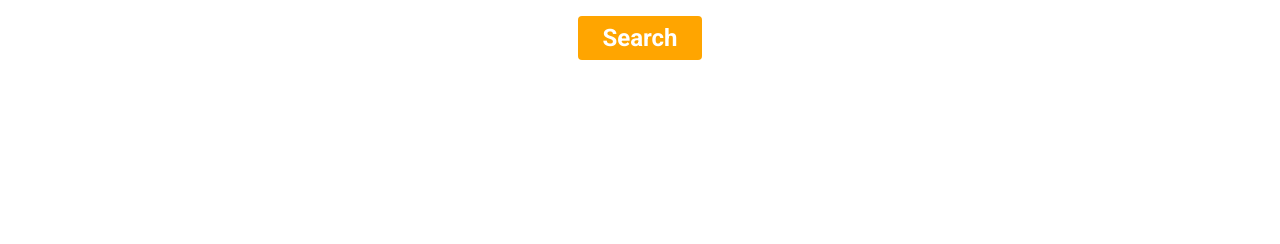
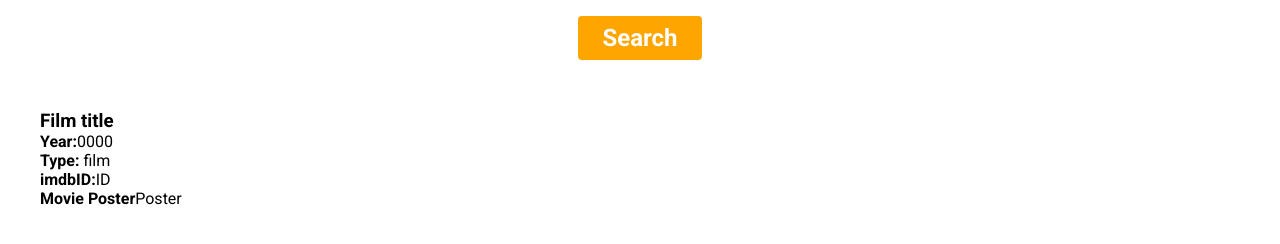
Before and after one commit to n4heen/week4_final, a plain HTML site: page index.html in a window 1280 px wide. Shown: the part 254-498 px from the top of the page. Drawn offline with Linux system fonts and the light colour scheme.

Commit message:
Add files via upload

```diff
--- a/index.html
+++ b/index.html
@@ -44,7 +44,11 @@
                     <div class="film">
                         <div class="film-card">
                             <div class="film-card__container">
-
+                                <h3>Film title</h4>
+                                    <p><b>Year:</b>0000</p>
+                                    <p><b>Type:</b> film</p>
+                                    <p><b>imdbID:</b>ID</p>
+                                    <p><b>Movie Poster</b>Poster</p>
                             </div>
                         </div>
                     </div>
```
Lines whose indentation alone changed are shown as unchanged.
